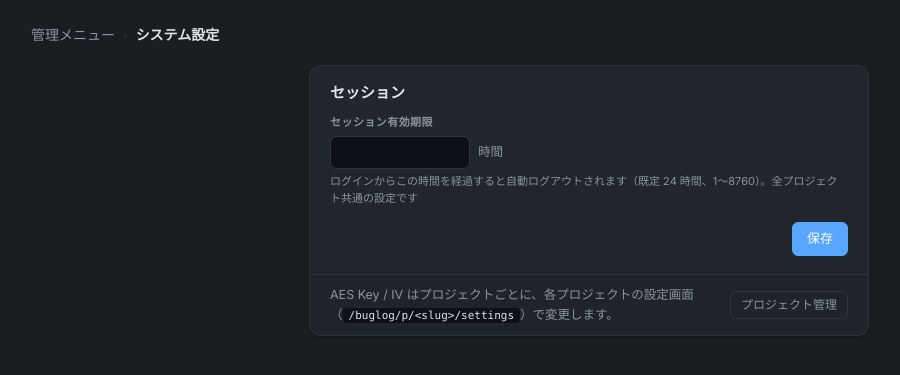
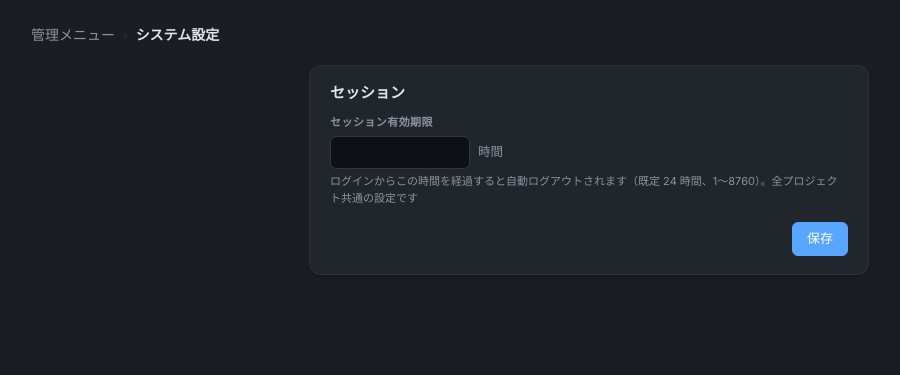
Before and after one commit to oTAMAKOo/UniModules.SendReportServer, a FastAPI app: template app/templates/system_config.html in a window 1280 px wide. Shown: the part 57-432 px from the top of the page, without its empty margins (51-951 px from the left). Run offline with FastAPI, Linux system fonts and the light colour scheme; the template is opened without the code that fills it: most values are stand-ins (such as "Sample title", 1, 10 or a date in 2020); parts of the project's set-up code (start-up, migrations or seed data) failed here and were passed over.

Commit message:
システム設定: AES Key / IV の案内を削除
鍵はプロジェクトごとの設定画面で変更するもので、この画面には出さない。

Co-Authored-By: Claude Opus 5 <noreply@anthropic.com>

```diff
--- a/app/templates/system_config.html
+++ b/app/templates/system_config.html
@@ -31,10 +31,6 @@
                 </div>
             </form>
         </div>
-        <div class="ui-card-foot">
-            <span class="ui-muted">AES Key / IV はプロジェクトごとに、各プロジェクトの設定画面（<code class="inline">{{ PREFIX }}/p/&lt;slug&gt;/settings</code>）で変更します。</span>
-            <a class="btn-ghost" href="{{ PREFIX }}/admin/projects">プロジェクト管理</a>
-        </div>
     </div>
 </div>
 {% endblock %}
```
